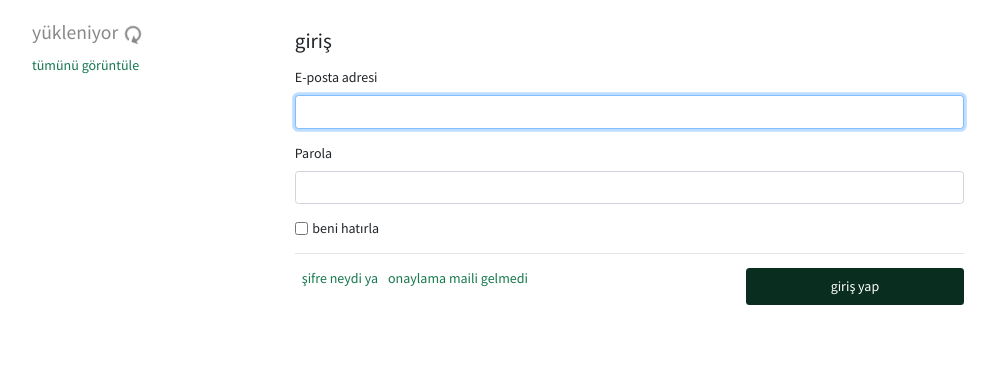
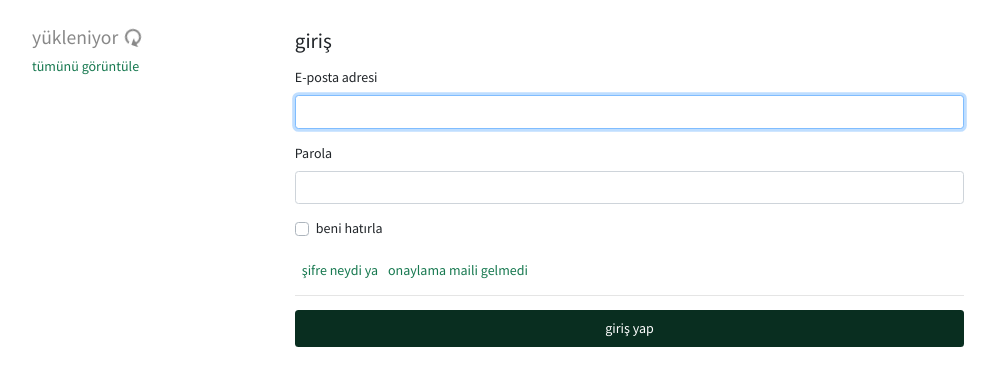
Before and after one commit to davidmiller4185101/sozluk-develop-django, a Django app: page /login/ in a window 1280 px wide. Shown: the part 117-503 px from the top of the page, without its empty margins (31-1029 px from the left). Run offline with Django 3.2, Linux system fonts and the light colour scheme; data that the repository does not hold is empty; some libraries are stand-ins or nearby versions.

Commit message:
front-end optimization

```diff
--- a/dictionary/static/djdict.js
+++ b/dictionary/static/djdict.js
@@ -56,6 +56,8 @@ $(function () {
     }
 
 
+if (!mql.matches) {
+    // triggers only in desktop views
     if (localStorage.getItem("active_category")) {
         let category = localStorage.getItem("active_category");
         const navigation_page = localStorage.getItem("navigation_page");
@@ -72,10 +74,9 @@ $(function () {
             } else {
                 leftframe_stick(category);
             }
-
-
         }
     }
+}
 
 
     $("#header_search").autocomplete({
@@ -133,7 +134,7 @@ let mql = window.matchMedia('(max-width: 810px)');
 
 function desktop_view() {
 
-    $("ul#category_view li a, div#category_view_in a, a#category_view_ls").on('click', function (e) {
+    $("ul#category_view li a, div#category_view_in a:not(.regular), a#category_view_ls").on('click', function (e) {
 
         e.preventDefault();
 
--- a/dictionary/static/style.css
+++ b/dictionary/static/style.css
@@ -161,7 +161,7 @@ nav.sub-nav ul .more_tags_dropdown a {
 }
 
 nav.sub-nav ul .more_tags_dropdown a.active,
-.usermenu-dropdown a.active{
+.usermenu-dropdown a.active {
     background: #092e20;
     color: #fff;
 }
@@ -170,15 +170,20 @@ nav.sub-nav ul .more_tags_dropdown a.active,
 nav.sub-nav ul .more_tags_dropdown a:focus,
 nav.sub-nav ul .more_tags_dropdown a:active
 .usermenu-dropdown a:focus,
-.usermenu-dropdown a:active{
+.usermenu-dropdown a:active {
     color: #fff;
     background: #092e20;
 }
 
 nav.sub-nav ul .more_tags_dropdown,
-.usermenu-dropdown{
+.usermenu-dropdown {
     top: -3px !important;
 }
+
+.usermenu-dropdown a{
+    padding: .7rem 1.4rem;
+}
+
 
 .small-device-alert {
     display: none;
@@ -245,6 +250,7 @@ nav.sub-nav ul .more_tags_dropdown,
 .left-frame h2 {
     font-size: 1.4em;
     color: #888;
+    max-width: 240px;
 }
 
 .left-frame-in h2 {
@@ -325,7 +331,7 @@ header.entry_header .pagination a:hover {
 }
 
 header.entry_header .pagination select,
-.lf_pagination select{
+.lf_pagination select {
     background: #fff;
     margin-left: 4px;
     min-width: 50px;
@@ -884,7 +890,7 @@ section.user-info-detail .detail-nav ul li a {
     animation-duration: 2s;
     animation-iteration-count: infinite;
     animation-timing-function: linear;
-    vertical-align: middle;
+    vertical-align: bottom;
     margin-left: 3px;
 }
 
@@ -996,7 +1002,7 @@ section.chat-reply form textarea {
     right: 0;
     z-index: 9999;
     top: 0;
-    margin: 7em;
+    margin: 10em 8em;
     background: #fff;
     padding: .5em 1em;
     border: 1px solid #272727;
@@ -1127,6 +1133,7 @@ ul.category-list-all li h5 {
 .lf_pagination {
     margin: 0 auto;
     align-items: flex-start;
+    margin-top: 5px;
 }
 
 .lf_pagination.stretch {
@@ -1203,10 +1210,15 @@ div.read_more:hover {
     text-decoration: underline;
 }
 
-.year-select{
+.year-select {
     background: #fff;
+    width: 100%;
 }
 
+
+.custom-checkbox .custom-control-input:checked~.custom-control-label::before{
+  background-color: #16784f;
+}
 
 
 /** MEDIA QUERIES **/
@@ -1269,7 +1281,6 @@ div.read_more:hover {
     }
 
 
-
 }
 
 
@@ -1330,8 +1341,6 @@ div.read_more:hover {
         padding-left: 0;
         padding-right: 0;
     }
-
-
 
 
     nav.sub-nav ul li a {
--- a/dictionary/templates/activity.html
+++ b/dictionary/templates/activity.html
@@ -7,6 +7,7 @@
 
         <h2>takip</h2>
         {% if topics_following %}
+            <small>{{ topics_following|length }} başlık</small>
             <ul id="topic-list-standalone" class="list-group topic-list">
                 {% for following in topics_following %}
                     {% activity_latest_entry request.user following.topic as latest_entry_date %}
--- a/dictionary/templates/base.html
+++ b/dictionary/templates/base.html
@@ -245,14 +222,15 @@
     <!-- entry list -->
     <div id="left-frame-nav" class="left-frame">
 
-        <div class="row m-0" id="category_holder" style="min-height: 34px;">
-            <h2 class=" col-md-6 p-0 col-sm-6">
-                <span id="current_category_name">yükleniyor</span><i class="material-icons spinning"
-                                                                     id="load_indicator">refresh</i>
+        <div class="row m-0" id="category_holder" style="min-height: 34px; align-items: center;">
+            <h2 class="col-lg-auto p-0" id="scroll_top">
+                <span id="current_category_name" style="vertical-align: sub;">yükleniyor</span><i
+                    class="material-icons spinning"
+                    id="load_indicator">refresh</i>
             </h2>
 
 
-            <select style="display: none;" class="col-md-6 col-sm-6 p-0 pl-2 year-select" id="year_select"></select>
+            <select style="display: none;" class="year-select col-lg-auto py-1 px-1 mb-1" id="year_select"></select>
 
         </div>
         <div class="refresh-button dj-hidden" id="refresh_bugun" title="akıt gelsin">yenile <span
--- /dev/null
+++ b/dictionary/templates/includes/header_links/bugun.html
@@ -0,0 +1,7 @@
+{% if request.user.is_authenticated %}
+    <li class="nav-item" data-category="bugun" data-safename="bugün">
+        <a title="en son girilenler" id="bugun" href="{% url "topic_list" slug="bugun" %}">
+            bugün
+        </a>
+    </li>
+{% endif %}
--- /dev/null
+++ b/dictionary/templates/includes/header_links/debe.html
@@ -0,0 +1,3 @@
+<li class="nav-item" data-category="debe" data-safename="dünün en beğenilen entry'leri">
+    <a title="dünün en beğenilen entry'leri" href="{% url "topic_list" slug="debe" %}">debe</a>
+</li>
--- /dev/null
+++ b/dictionary/templates/includes/header_links/gundem.html
@@ -0,0 +1,3 @@
+<li class="nav-item" data-category="gundem" data-safename="gündem">
+    <a title="neler olup bitiyor" id="gundem" href="{% url "topic_list" slug="gundem" %}">gündem</a>
+</li>
--- /dev/null
+++ b/dictionary/templates/includes/header_links/takip.html
@@ -0,0 +1,4 @@
+{#include with is_authenticated==true#}
+<li class="nav-item" data-category="takip" data-safename="takip">
+    <a title="takip ettiğim yazarlar ne yazmış?" href="{% url "topic_list" slug="takip" %}">takip</a>
+</li>
--- a/dictionary/templates/registration/email_resend_form.html
+++ b/dictionary/templates/registration/email_resend_form.html
@@ -22,7 +22,7 @@
         </div>
 
         {% csrf_token %}
-        <button class="btn btn-django">yolla bakayım bir daha</button>
+        <button class="btn btn-django" style="width: 100%;">yolla bakayım bir daha</button>
 
     </form>
 
--- a/dictionary/templates/registration/login.html
+++ b/dictionary/templates/registration/login.html
@@ -12,6 +12,12 @@
         {% endfor %}
     {% endif %}
 
+    {% if request.user.is_authenticated %}
+    <p class="text-danger">
+    şuan zaten '{{ request.user.username }}' olaraktan giriş yapmışsınız ona göre.
+    </p>
+
+    {% endif %}
     <form method="post" class="login-form">
         {% csrf_token %}
         <div class="form-group">
@@ -28,16 +34,16 @@
             <label for="loginPassword">{{ form.password.label }}</label>
             {% render_field form.password id="loginPassword" class="form-control" %}
         </div>
-        <div class="form-check">
-            {% render_field form.remember_me class="form-check-input" id="remember_me" %}
-            <label class="form-check-label" for="remember_me">{{ form.remember_me.label }}</label>
+        <div class="custom-control custom-checkbox">
+            {% render_field form.remember_me class="custom-control-input" id="remember_me" %}
+            <label class="custom-control-label" for="remember_me">{{ form.remember_me.label }}</label>
         </div>
-        <hr>
+
+        <br>
             <a href="{% url 'password_reset' %}" class="m-2">şifre neydi ya</a>
             <a href="{% url 'resend_email' %}">onaylama maili gelmedi</a>
-            <button type="submit" class="btn float-right">giriş yap</button>
-
-
+        <hr>
+            <button type="submit" class="btn" style="width: 100%;">giriş yap</button>
     </form>
 
 {% endblock %}
--- a/dictionary/templates/registration/password_reset/form.html
+++ b/dictionary/templates/registration/password_reset/form.html
@@ -4,7 +4,7 @@
 {% block bodyattr %}class="default topic-entry-view"{% endblock %}
 {% block content %}
     <h4 class="mb-3">şifre neydi</h4>
-    <form method="post" class="login-form">
+    <form method="post">
         {% csrf_token %}
 
         <div class="form-group">
@@ -21,6 +21,6 @@
         </div>
 
         <hr>
-        <button type="submit" class="btn float-right">yap bi güzellik</button>
+        <button type="submit" class="btn btn-django" style="width: 100%">yap bi güzellik</button>
     </form>
 {% endblock %}
```
Also changed, not shown: other parts of dictionary/templates/base.html (+22 -45 lines), dictionary/templates/registration/signup.html (+4 -6 lines).
